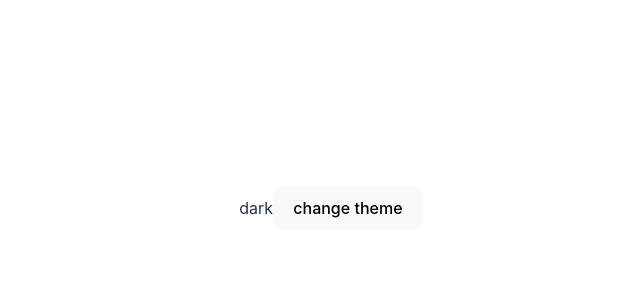
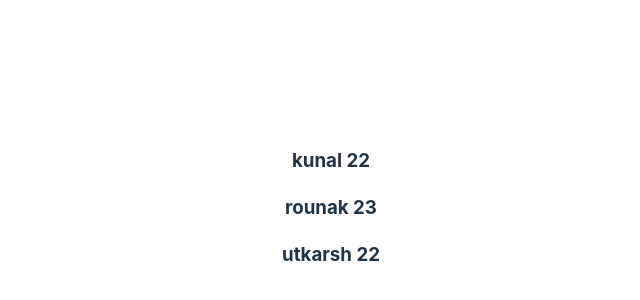
Before and after one commit to ankitsaini345/react-examples, a React (Vite) app: page / in a window 1280 px wide. Shown: the part 192-492 px from the top of the page, without its empty margins (309-949 px from the left). Built offline with nearby package versions, Linux system fonts and the light colour scheme.

Commit message:
useReducer Example

```diff
--- a/src/App.tsx
+++ b/src/App.tsx
@@ -1,6 +1,7 @@
 import './App.css'
 // import UseCallback from './HooksExample/useCallbackExample'
-import UseContextParent from './HooksExample/useContext/UseContextParent'
+// import UseContextParent from './HooksExample/useContext/UseContextParent'
+import UseReducerEx from './HooksExample/useReducer/UseRecucerEx'
 // import { UseEffectClassEx } from './HooksExample/UseEffectClass'
 // import UseEffectFunctionEx from './HooksExample/UseEffectFunctionEx'
 // import UseMemoEx from './HooksExample/UseMemoEx'
@@ -11,7 +12,7 @@ function App() {
 
   return (
     <>
-      <UseContextParent />
+      <UseReducerEx />
     </>
   )
 }
--- /dev/null
+++ b/src/HooksExample/useReducer/UseRecucerEx.tsx
@@ -0,0 +1,36 @@
+import { useEffect } from "react";
+import { ACTIONS, useStore, userData } from "./reducer";
+
+export default function UseReducerEx() {
+    const [{ userDetails, loading, error }, dispatch] = useStore()
+    const getUsers = async () => {
+        let response = { status: 200, error: false, data: userData }
+
+        if (response.status == 200)
+            dispatch({ type: ACTIONS.SUCCESS, data: response.data });
+        else
+            dispatch({ type: ACTIONS.ERROR, error: response.error });
+
+    };
+
+    useEffect(() => {
+        dispatch({ type: ACTIONS.CALL_API });
+        getUsers();
+    }, [])
+
+    return (
+        <>
+            {
+                loading ? <p> Loading...</p>
+                    : error ? <p>{error}</p>
+                        : <div>
+                            {userDetails.map((user: any) => (
+                                <div key={user.id}>
+                                    <h3>{user.name} {user.age}</h3>
+                                </div>
+                            ))}
+                        </div>
+            }
+        </>
+    )
+}
--- /dev/null
+++ b/src/HooksExample/useReducer/reducer.ts
@@ -0,0 +1,60 @@
+import { useReducer } from "react";
+
+export const ACTIONS = {
+    CALL_API: 'call-api',
+    SUCCESS: 'success',
+    ERROR: 'error',
+};
+
+const initialState = {
+    userDetails: [],
+    loading: false,
+    error: null,
+};
+
+const userDetailsReducer = (state: any, action: any) => {
+    switch (action.type) {
+        case ACTIONS.CALL_API:
+            return {
+                ...state,
+                loading: true
+            }
+        case ACTIONS.SUCCESS:
+            return {
+                ...state,
+                loading: false,
+                userDetails: action.data
+            }
+        case ACTIONS.ERROR:
+            return {
+                ...state,
+                loading: false,
+                error: action.error
+            }
+
+        default:
+            return state;
+    }
+}
+export const userData = [
+    {
+        id: 1,
+        name: 'kunal',
+        age: 22,
+        admin: true
+    },
+    {
+        id: 2,
+        name: 'rounak',
+        age: 23,
+        admin: false
+    },
+    {
+        id: 3,
+        name: 'utkarsh',
+        age: 22,
+        admin: false
+    },
+]
+
+export const useStore = () => useReducer(userDetailsReducer, initialState);
```
